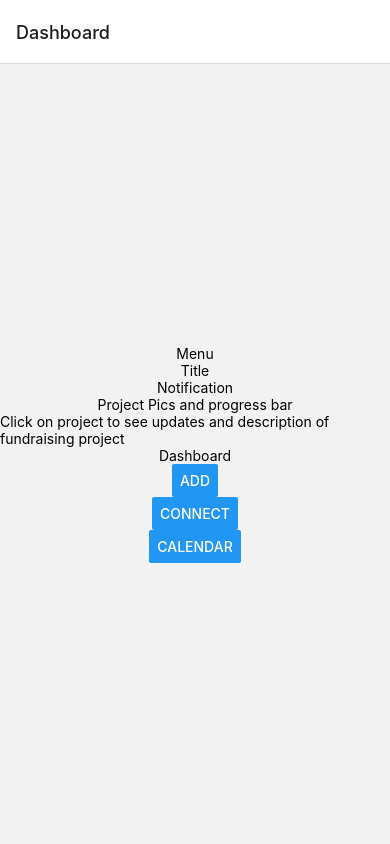
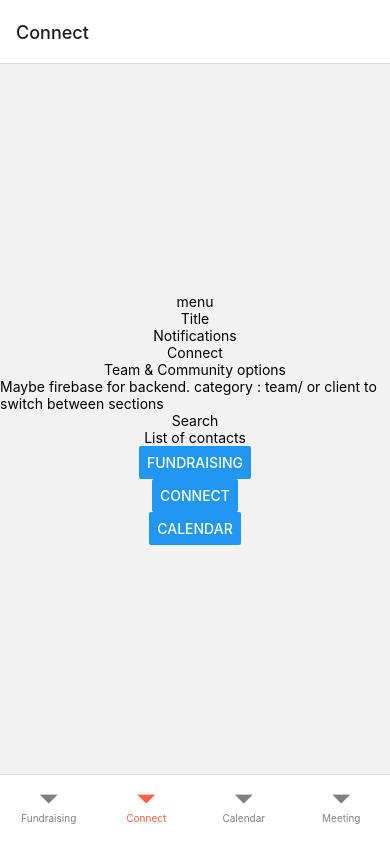
Before and after one commit to mhyneman8/inTouch, a React Native app: screen / in a window 390 px wide. Built offline with nearby package versions, Linux system fonts and the light colour scheme.

Commit message:
Update navigation to bottom

```diff
--- a/App.js
+++ b/App.js
@@ -1,51 +1,99 @@
-import React from 'react';
+import * as React from 'react';
 import { StatusBar } from 'expo-status-bar';
 import { StyleSheet, Text, View } from 'react-native';
 import 'react-native-gesture-handler';
 import { NavigationContainer } from '@react-navigation/native';
-import { createStackNavigator } from '@react-navigation/stack';
+import { useTheme } from '@react-navigation/native';
+// import { createStackNavigator } from '@react-navigation/stack';
+import { createBottomTabNavigator } from '@react-navigation/bottom-tabs';
+import { Ionicons } from '@expo/vector-icons';
 
-import Dashboard from './components/dashboard';
+// screens
+import Fundraising from './components/fundraising';
 import Connect from './components/connect';
-import Calendar from './components/calendar';
+import CalendarScreen from './components/calendar';
 import Meeting from './components/meeting';
 import VideoChat from './components/video-chat';
 
+// screen name
+const homeScreen = "Connect";
 
-const Stack = createStackNavigator();
+const Tab = createBottomTabNavigator();
+// const Stack = createStackNavigator();
 
-export default class App extends React.Component {
-  render() {
+function App() {
+  const { colors } = useTheme();
     return (
       <NavigationContainer>
-        <Stack.Navigator
-          initialRouteName="Dashboard"
-        >
-          <Stack.Screen
-            name="Dashboard"
-            component={Dashboard}
+        <Tab.Navigator
+          initialRouteName={homeScreen}
+          screenOptions={({ route }) => ({
+            tabBarIcon: ({ focused, color, size }) => {
+              let iconName;
+              let rn = route.name;
+
+              if(rn = homeScreen) {
+                iconName = focused ? 'home' : 'home-outline';
+              } else if (rn === Fundraising) {
+                iconName = focused ? 'list' : 'list-outline';
+              } else if (rn === CalendarScreen) {
+                iconName = focused ? 'settings' : 'settings-outline';
+              }
+
+              return <Ionicons name={iconName} size={size} color={color} />;
+              // else if (rn === Meeting) {
+              //   iconName = focused ? '' : '-outline'
+              // } else if (rn === VideoChat) {
+              //   iconName = focused ? '' : '-outline'
+              // }
+            },
+          })}
+          screenOptions={
+            {
+              "tabBarActiveTintColor": "tomato",
+              "tabBarInactiveTintColor": "grey",
+              "tabBarLabelStyle": {
+                paddingBottom: 10,
+                fontSize: 10
+              },
+              "tabBarStyle": [
+                {
+                  "display": "flex",
+                  "padding": 10,
+                  "height": 70
+                },
+                null
+            ]
+            }
+          }
+          >
+          <Tab.Screen
+            name="Fundraising"
+            component={Fundraising}
           />
-          <Stack.Screen
+          <Tab.Screen
             name="Connect"
             component={Connect}
           />
-          <Stack.Screen
+          {/* <Tab.Screen
+            name="add"
+          /> */}
+          <Tab.Screen
             name="Calendar"
-            component={Calendar}
+            component={CalendarScreen}
           />
-          <Stack.Screen
+          <Tab.Screen
             name="Meeting"
             component={Meeting}
           />
-          <Stack.Screen
+          {/* <Tab.Screen
             name="VideoChat"
             component={VideoChat}
-          />
-        </Stack.Navigator>
+          /> */}
+        </Tab.Navigator>
       </NavigationContainer>
     );
   }
-}
 
 const styles = StyleSheet.create({
   container: {
@@ -55,3 +103,5 @@ const styles = StyleSheet.create({
     justifyContent: 'center',
   },
 });
+
+export default App;
--- a/components/connect.js
+++ b/components/connect.js
@@ -1,3 +1,4 @@
+import { TabActions } from '@react-navigation/native';
 import React from 'react';
 import { View, Text, Button } from 'react-native';
 
@@ -11,12 +12,13 @@ export default class Connect extends React.Component {
 
         <Text>Connect</Text>
         <Text>Team & Community options</Text>
+        <Text>Maybe firebase for backend. category : team/ or client to switch between sections</Text>
         <Text>Search</Text>
         <Text>List of contacts</Text>
 
         <Button
-          title="Dashboard"
-          onPress={() => this.props.navigation.navigate('Dashboard')}
+          title="Fundraising"
+          onPress={() => this.props.navigation.navigate('Fundraising')}
         />
         <Button
           title="Connect"
```
Also changed, not shown: package.json (+8 -0 lines), 1 other file (tests, documents, lock files or other folders).
